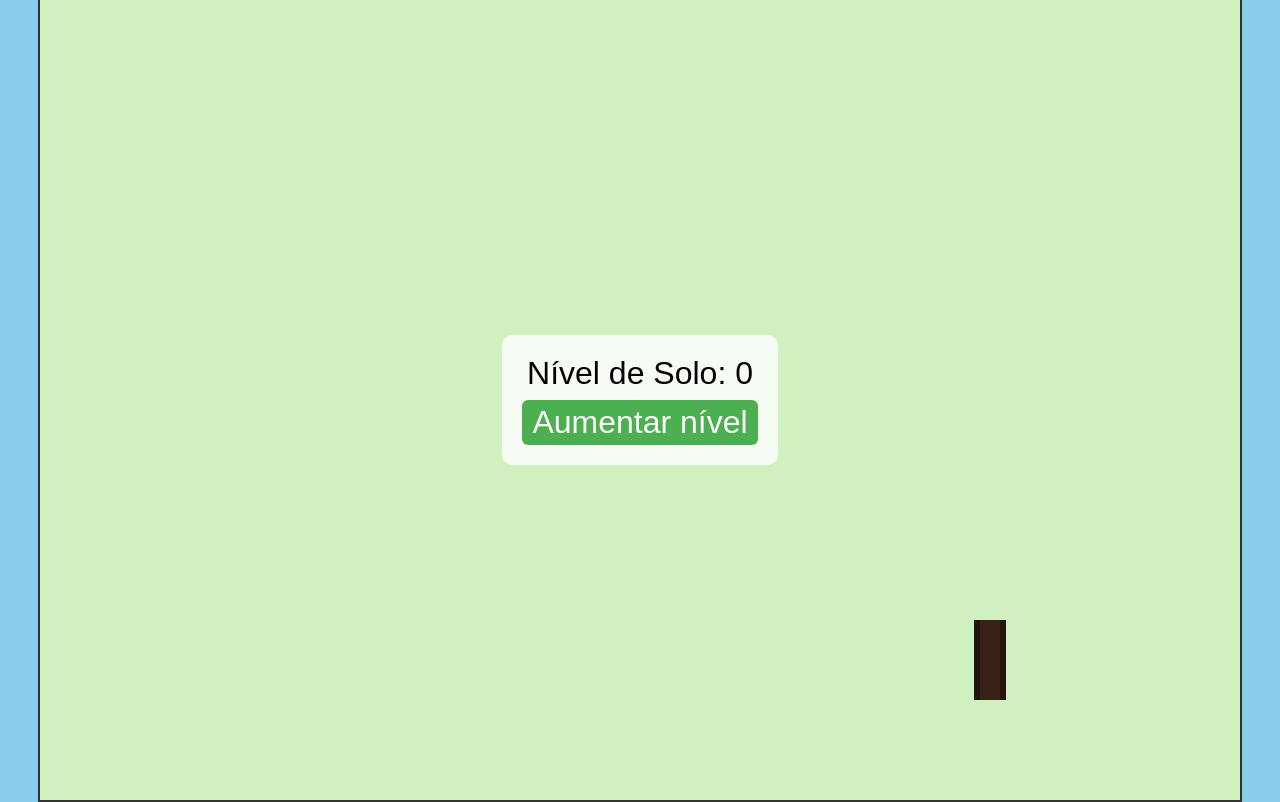
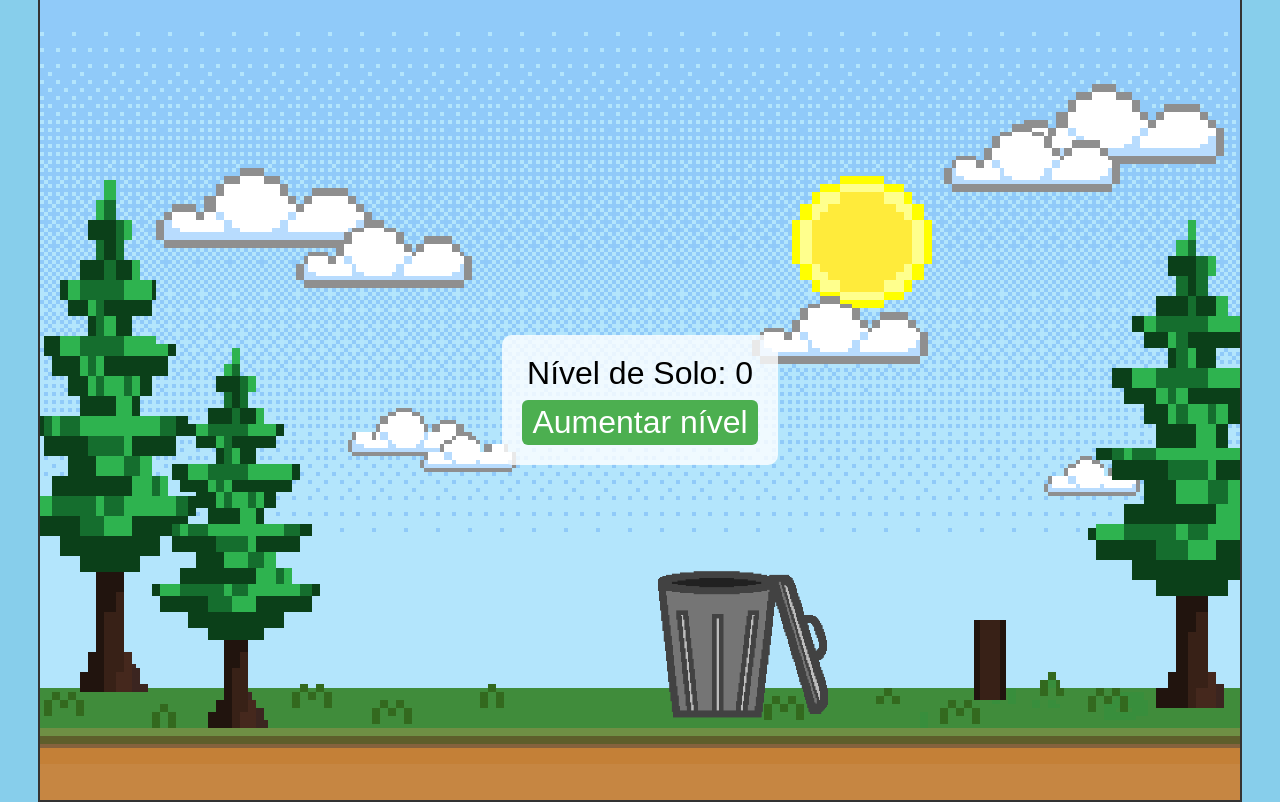
Before and after one commit to pedrorodrigues25/CG-GreenPlay, a plain HTML site: page treeTest.html in a window 1280 px wide. Drawn offline with Linux system fonts and the light colour scheme; a web font is replaced by a local one.

Commit message:
new images (trash, trashBack)

```diff
--- a/treeTest.html
+++ b/treeTest.html
@@ -6,7 +6,7 @@
     <link rel="preconnect" href="https://fonts.googleapis.com">
     <link rel="preconnect" href="https://fonts.gstatic.com" crossorigin>
     <link href="https://fonts.googleapis.com/css2?family=Jersey+10&display=swap" rel="stylesheet">
-<title>Árvore em Crescimento com Fundo</title>
+    <title>Árvore em Crescimento</title>
     <style>
         .jersey-10-regular {
             font-family: "Jersey 10", sans-serif;
@@ -53,6 +53,7 @@
         }
     </style>
 </head>
+
 <body>
     <div id="controle">
     <label class="jersey-10-regular" style="font-size: xx-large;">Nível de Solo: <span id="nivelValor">0</span></label>
@@ -70,8 +71,16 @@
         let nivel_solo = 0;
 
         const fundo = new Image();
-    fundo.src = "testImage/background.png";
+        fundo.src = "treeTestImage/background.png";
         fundo.onload = () => desenharArvore();
+
+        const trashback = new Image();
+        trashback.src = "treeTestImage/trashBack.png";
+        trashback.onload = () => desenharArvore();
+
+        const trash = new Image();
+        trash.src = "treeTestImage/trash.png";
+        trash.onload = () => desenharArvore();
 
         function desenharGotaLateral(x, y, angulo, lado = 1) {
             const gotaComprimento = 50;
@@ -120,6 +129,11 @@
         function desenharArvore() {
             ctx.clearRect(0, 0, canvas.width, canvas.height);
             if (fundo.complete) ctx.drawImage(fundo, 0, 0, canvas.width, canvas.height);
+
+            ctx.drawImage(trashback, 580, 500, 230, 230);
+            // O lixo selecionado deve ser posto aqui no meio das imagens - Visualmente o lixo estrá dentro da lixeira
+            ctx.drawImage(trash, 580, 500, 230, 230);
+
             const base = { x: 950, y: 700 };
             const nivelAtual = Math.floor(nivel_solo / 3);
             let galhos = [
```
Also changed, not shown: treeTestImage/background.png (added), 1 other file. Lines whose indentation alone changed are shown as unchanged.
